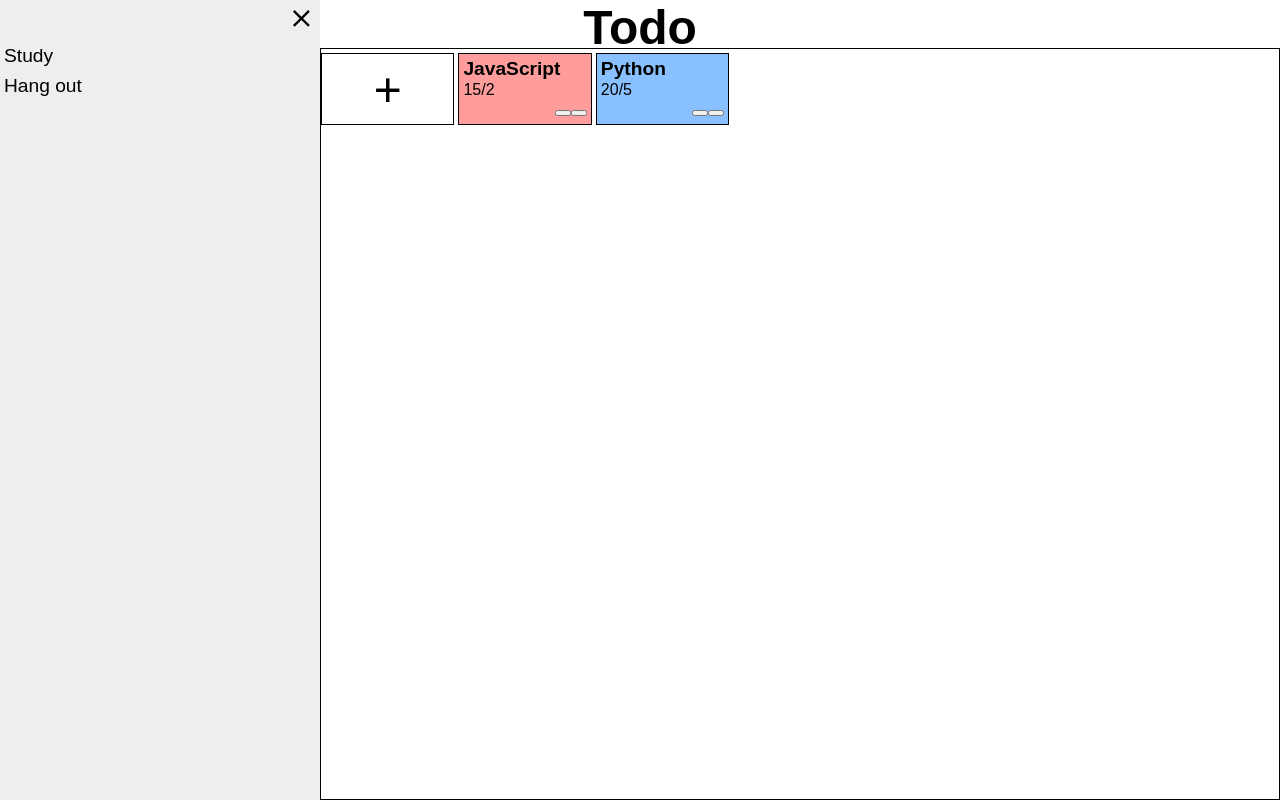
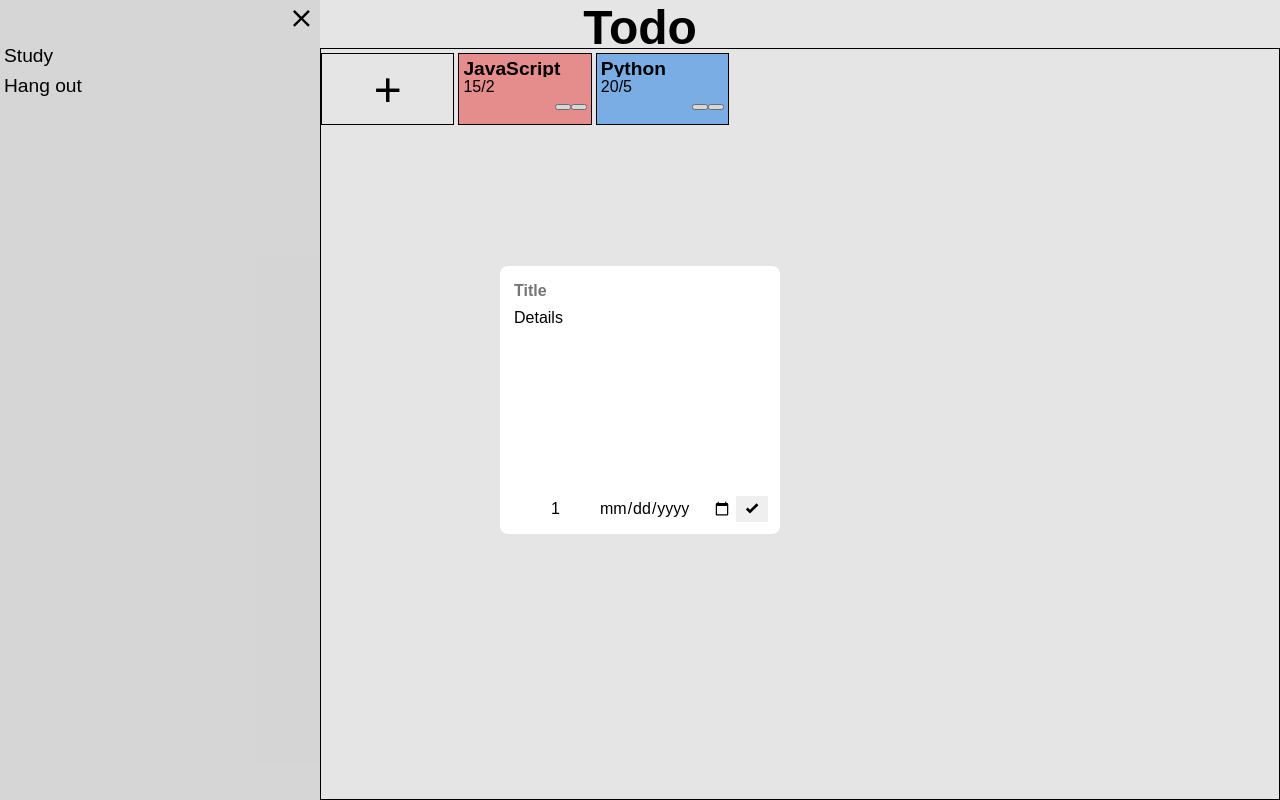
Before and after one commit to 29042022gtx/todo-list, a website built with webpack: page src/template.html in a window 1280 px wide. Built offline with nearby package versions, Linux system fonts and the light colour scheme.

Commit message:
Add note dialog

```diff
--- a/src/index.js
+++ b/src/index.js
@@ -38,7 +38,54 @@ const projects = (function() {
     return {existed, add, removeItem, search, getItems}
 })()
 
+const listener = (function() {
+  const projectsDiv = document.querySelector('.projects')
+  const noteDialog = document.querySelector('dialog')
+  const noteForm = noteDialog.querySelector('form')
+  noteDialog.showModal()
+  const addBtn = document.querySelector('#add-btn')
+  const submitBtn = document.querySelector('#submit')
+  setAddBtnIdx(0)
 
+  submitBtn.addEventListener('click', function() {
+    const dataIdx = addBtn.getAttribute('data-idx')
+    const project = projects.getItems()[dataIdx]
+
+    const title = noteForm.title.value
+    const description = noteForm.description.value
+    const dueDate = noteForm.dueDate.value
+    const priority = noteForm.priority.value
+
+    const note = new Todo(title, description, dueDate, priority)
+    console.log(note);
+    noteForm.reset()
+    project.prepend(note)
+    pushNotes(dataIdx)
+  })
+
+  addBtn.addEventListener('click', function() {
+    noteDialog.showModal()
+  })
+
+  projectsDiv.addEventListener('click', function(e) {
+    const dataIdx = e.target.getAttribute('data-idx')
+    if (dataIdx == null)
+      return
+    pushNotes(dataIdx)
+
+  })
+
+  function setAddBtnIdx(idx) {
+    addBtn.setAttribute('data-idx', idx)
+  }
+
+  function pushNotes(dataIdx) {
+    display.clearNotes()
+    display.pushNotes(projects.getItems()[dataIdx].notes)
+    setAddBtnIdx(dataIdx)
+  }
+
+})()
 
 const project1 = new Project('Study')
 const project2 = new Project('Hang out')
--- a/src/style.css
+++ b/src/style.css
@@ -131,6 +131,7 @@ header .menu-btn:hover {
 }
 
 .notes .title {
+  height: 1em;
   font-size: 1.2em;
   font-weight: bold;
   /* text-align: center; */
@@ -140,6 +141,7 @@ header .menu-btn:hover {
 }
 
 .notes .due-date {
+  height: 1em;
   width: 100%;
   line-height: 1.2em;
   overflow: hidden;
@@ -162,3 +164,62 @@ header .menu-btn:hover {
 .priority3 {
   background-color: var(--priority3);
 }
+
+.note-dialog {
+  padding: 12px;
+  border: none;
+  border-radius: 8px;
+}
+
+.note-dialog * {
+  font-family: inherit;
+  font-size: 100%;
+  border: none;
+}
+
+.note-dialog form > * {
+  box-sizing: border-box;
+  width: 100%;
+  display: block;
+}
+
+.note-dialog *:focus {
+  outline: none;
+}
+
+.note-dialog form {
+  padding: 0;
+}
+
+.note-dialog #title {
+  padding: 4px 2px;
+  font-weight: bold;
+}
+
+.note-dialog textarea {
+  width: 16em;
+  line-height: 1.2em;
+  height: 12em;
+  padding: 4px 2px;
+  transition: all .1s;
+  resize: vertical;
+  resize: none;
+}
+
+.note-dialog .wrp {
+  display: flex;
+  align-items: center;
+  justify-content: end;
+}
+
+.note-dialog #submit  {
+  width: fit-content;
+  /* margin-left: auto; */
+  margin-left: 4px;
+  padding: 4px 8px;
+  outline: 1px solid transparent;
+}
+
+.note-dialog #submit:focus {
+  outline-color: black;
+}
--- a/src/template.html
+++ b/src/template.html
@@ -6,6 +6,24 @@
   <title>Todo</title>
 </head>
 <body>
+  <dialog class="note-dialog">
+    <form action="">
+      <input type="text" name="title" id="title"
+        placeholder="Title">
+      <textarea name="description" id="description"
+        placeholder="Details">Details</textarea>
+
+      <div class="wrp">
+        <input type="number" name="priority" id="priority"
+          value="1" min="1" max="3">
+        <input type="date" name="dueDate" id="dueDate">
+
+        <button id="submit" formmethod="dialog">
+          <svg xmlns="http://www.w3.org/2000/svg" viewBox="0 0 24 24"><title>check-bold</title><path d="M9,20.42L2.79,14.21L5.62,11.38L9,14.77L18.88,4.88L21.71,7.71L9,20.42Z" /></svg>
+        </button>
+      </div>
+    </form>
+  </dialog>
   <header>
     <button class="menu-btn">
       <svg xmlns="http://www.w3.org/2000/svg" viewBox="0 0 24 24"><title>view-dashboard</title><path d="M13,3V9H21V3M13,21H21V11H13M3,21H11V15H3M3,13H11V3H3V13Z" /></svg>
```
